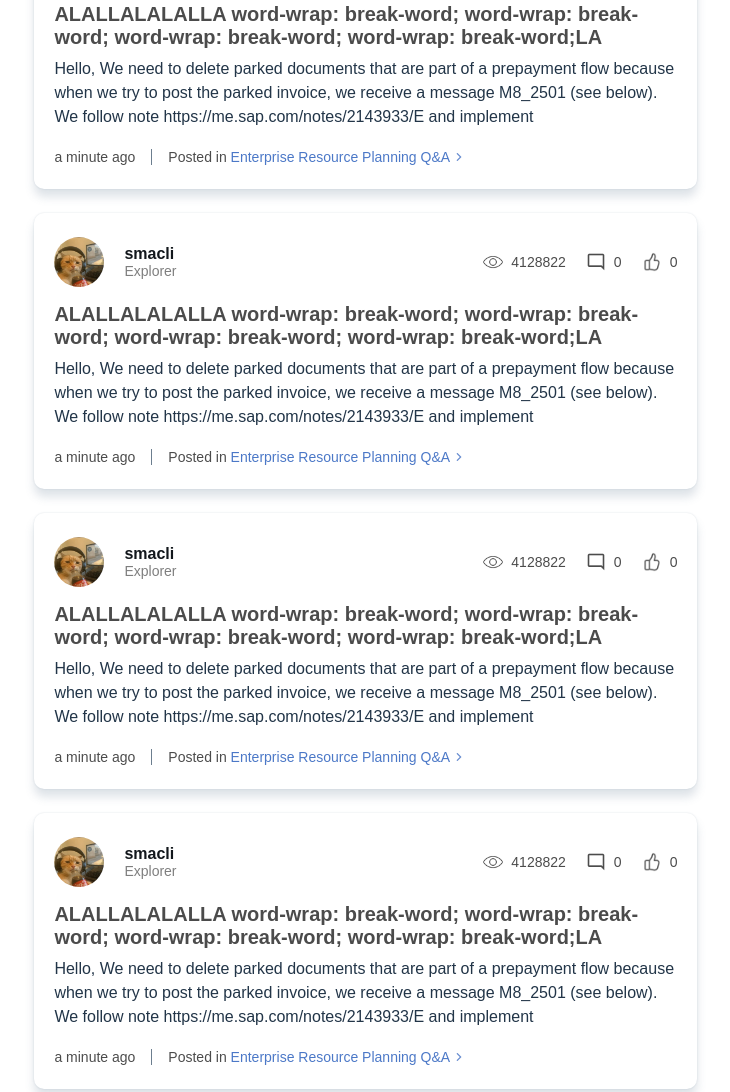
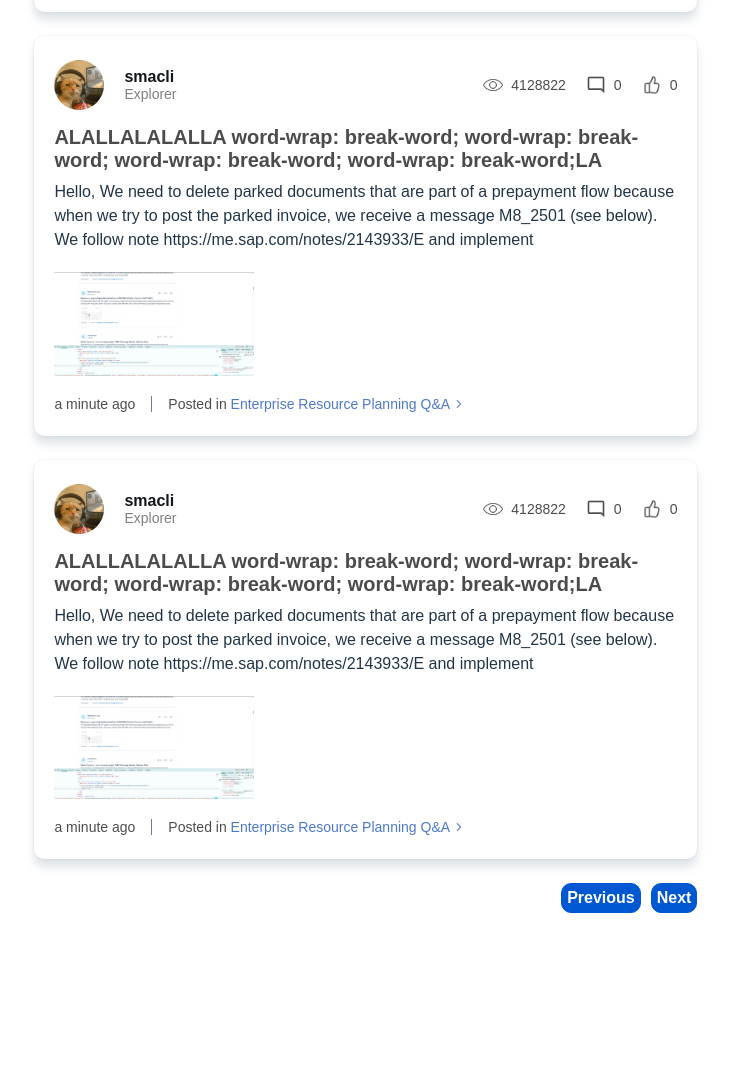
Before and after one commit to Waterme110n/testHTML, a plain HTML site: page index.html in a window 1280 px wide. Shown: the part 1597-2689 px from the top of the page, without its empty margins (132-862 px from the left). After the commit the page ends 2510 px from the top, so only its background shows below. Drawn offline with Linux system fonts and the light colour scheme.

Commit message:
mini pagination + fix article

```diff
--- a/index.html
+++ b/index.html
@@ -9,7 +9,6 @@
   <link rel="stylesheet" href="styles/hero-component.css">
   <link rel="stylesheet" href="styles/community-component.css">
   <link rel="stylesheet" href="styles/recent-activity-component.css">
-  <script src="main.js"></script>
   <title>test</title>
 </head>
 
@@ -316,7 +315,7 @@
             </button>
           </form>
         </div>
-        <article>
+        <article class= "recent-activity-card">
           <div class="header-panel-card">
             <img class="ava" src="img/ava1.jpg">
             <div class="name-job">
@@ -337,6 +336,9 @@
           <p class="comment">Hello, We need to delete parked documents that are part of a prepayment flow because when
             we try to post the parked invoice, we receive a message M8_2501 (see below). We follow note
             https://me.sap.com/notes/2143933/E and implement</p>
+          <div class="images-card">
+            <img src="img/image1.png">
+          </div>
           <div class="footer-panel-card">
             <p class="time">a minute ago</p>
             <!--как правильно тут сделать ?-->
@@ -344,7 +346,7 @@
             <img src="assets/arrow-blue.png">
           </div>
         </article>
-        <article>
+        <article class="recent-activity-card">
           <div class="header-panel-card">
             <img class="ava" src="img/ava1.jpg">
             <div class="name-job">
@@ -365,6 +367,9 @@
           <p class="comment">Hello, We need to delete parked documents that are part of a prepayment flow because when
             we try to post the parked invoice, we receive a message M8_2501 (see below). We follow note
             https://me.sap.com/notes/2143933/E and implement</p>
+          <div class="images-card">
+            <img src="img/image1.png">
+          </div>
           <div class="footer-panel-card">
             <p class="time">a minute ago</p>
             <!--как правильно тут сделать ?-->
@@ -372,7 +377,7 @@
             <img src="assets/arrow-blue.png">
           </div>
         </article>
-        <article>
+        <article class= "recent-activity-card">
           <div class="header-panel-card">
             <img class="ava" src="img/ava1.jpg">
             <div class="name-job">
@@ -393,6 +398,9 @@
           <p class="comment">Hello, We need to delete parked documents that are part of a prepayment flow because when
             we try to post the parked invoice, we receive a message M8_2501 (see below). We follow note
             https://me.sap.com/notes/2143933/E and implement</p>
+          <div class="images-card">
+            <img src="img/image1.png">
+          </div>
           <div class="footer-panel-card">
             <p class="time">a minute ago</p>
             <!--как правильно тут сделать ?-->
@@ -400,7 +408,7 @@
             <img src="assets/arrow-blue.png">
           </div>
         </article>
-        <article>
+        <article class= "recent-activity-card">
           <div class="header-panel-card">
             <img class="ava" src="img/ava1.jpg">
             <div class="name-job">
@@ -421,6 +429,9 @@
           <p class="comment">Hello, We need to delete parked documents that are part of a prepayment flow because when
             we try to post the parked invoice, we receive a message M8_2501 (see below). We follow note
             https://me.sap.com/notes/2143933/E and implement</p>
+          <div class="display-none">
+            <img src="img/image1.png">
+          </div>
           <div class="footer-panel-card">
             <p class="time">a minute ago</p>
             <!--как правильно тут сделать ?-->
@@ -428,7 +439,7 @@
             <img src="assets/arrow-blue.png">
           </div>
         </article>
-        <article>
+        <article class= "recent-activity-card">
           <div class="header-panel-card">
             <img class="ava" src="img/ava1.jpg">
             <div class="name-job">
@@ -449,6 +460,9 @@
           <p class="comment">Hello, We need to delete parked documents that are part of a prepayment flow because when
             we try to post the parked invoice, we receive a message M8_2501 (see below). We follow note
             https://me.sap.com/notes/2143933/E and implement</p>
+          <div class="display-none">
+            <img src="img/image1.png">
+          </div>
           <div class="footer-panel-card">
             <p class="time">a minute ago</p>
             <!--как правильно тут сделать ?-->
@@ -456,11 +470,16 @@
             <img src="assets/arrow-blue.png">
           </div>
         </article>
+        <div class="recent-activity-footer">
+          <button id="prev" >Previous</button>
+          <button id="next">Next</button>
+        </div>
       </section>
       <aside>
       </aside>
     </div>
   </main>
+  <script src="main.js"></script>
 </body>
 
 </html>
@@ -469,4 +488,5 @@
   Правильно article без <a> и с onclick ?
   стоит разбивать большие флексы на болие маленькие логически ?
   можно в p сувать a ?
+  как пагинацию правильно делать ?
 -->
--- a/main.js
+++ b/main.js
@@ -18,8 +18,42 @@ dropdownContents.forEach(function (dropdown) {
   dropdown.classList.add('dropdown-content-off');
 });
 
-
 var buttons = document.querySelectorAll('.ButtProduct');
 buttons.forEach(function (button) {
   button.classList.remove('pressed');
 });
+
+/*pagination*/
+
+const articles = document.querySelectorAll('.recent-activity-card');
+let currentPage = 0;
+const articlesPerPage = 3;
+const totalPages = Math.ceil(articles.length / articlesPerPage);
+
+showPage(currentPage);
+
+function showPage(page) {
+  articles.forEach((article, index) => {
+    if (index >= page * articlesPerPage && index < (page + 1) * articlesPerPage) {
+      article.classList.add('recent-activity-card');
+      article.classList.remove('display-none');
+    } else {
+      article.classList.remove('recent-activity-card');
+      article.classList.add('display-none');
+    }
+  });
+}
+
+document.getElementById('prev').addEventListener('click', () => {
+  if (currentPage > 0) {
+    currentPage--;
+    showPage(currentPage);
+  }
+});
+
+document.getElementById('next').addEventListener('click', () => {
+  if ((currentPage + 1) * articlesPerPage < articles.length) {
+    currentPage++;
+    showPage(currentPage);
+  }
+});
--- a/styles/recent-activity-component.css
+++ b/styles/recent-activity-component.css
@@ -89,7 +89,7 @@ aside {
   color: inherit;
 }
 
-.recent-activity-component article{
+.recent-activity-component .recent-activity-card{
   box-sizing: border-box;
   width: 100%;
   display: flex;
@@ -99,8 +99,11 @@ aside {
   margin-bottom: 24px;
   border-radius: 10px;
 }
+.display-none{
+  display: none;
+}
 
-.recent-activity-component article .header-panel-card{
+.recent-activity-component .recent-activity-card .header-panel-card{
   display: flex;
   flex-direction: row;
   height: 50px;
@@ -165,7 +168,7 @@ aside {
   padding-left: 8px;
 }
 
-.recent-activity-component article h4{
+.recent-activity-component .recent-activity-card h4{
   color: black;
   opacity: 70%;
   font-size: 20px;
@@ -176,7 +179,7 @@ aside {
   word-wrap: break-word;
 }
 
-.recent-activity-component article .comment{
+.recent-activity-component .recent-activity-card .comment{
   color: #223548;
   font-family: "72 Brand Variable", sans-serif;
   font-size: 16px;
@@ -185,7 +188,7 @@ aside {
   padding-bottom: 20px;
 }
 
-.recent-activity-component article .footer-panel-card{
+.recent-activity-component .recent-activity-card .footer-panel-card{
   display: flex;
   flex-direction: row;
   align-items: center;
@@ -219,3 +222,37 @@ aside {
   position: relative;
   opacity: 60%;
 }
+.recent-activity-component .recent-activity-card .images-card{
+  display: flex;
+  flex-direction: row;
+  flex-wrap: nowrap;
+  padding-bottom: 20px;
+}
+
+.images-card img{
+  width:200px ;
+}
+
+.recent-activity-component .recent-activity-footer{
+  display: flex;
+  flex-direction: row;
+  justify-content: right;
+  width: 100%;
+  align-items: center;
+}
+.recent-activity-footer button{
+  border: 1px solid #0057d2;
+  border-radius: 10px;
+  background-color: #0057d2;
+  color: white;
+  text-align: center;
+  font-size: 16px;
+  font-family: "72 Brand Variable", sans-serif;
+  font-weight: 700;
+  padding: 5px;
+  transition: all 0.5s;
+  cursor: pointer;
+}
+.recent-activity-footer #prev{
+  margin-right: 10px;
+}
```
Also changed, not shown: img/image1.png (added).
